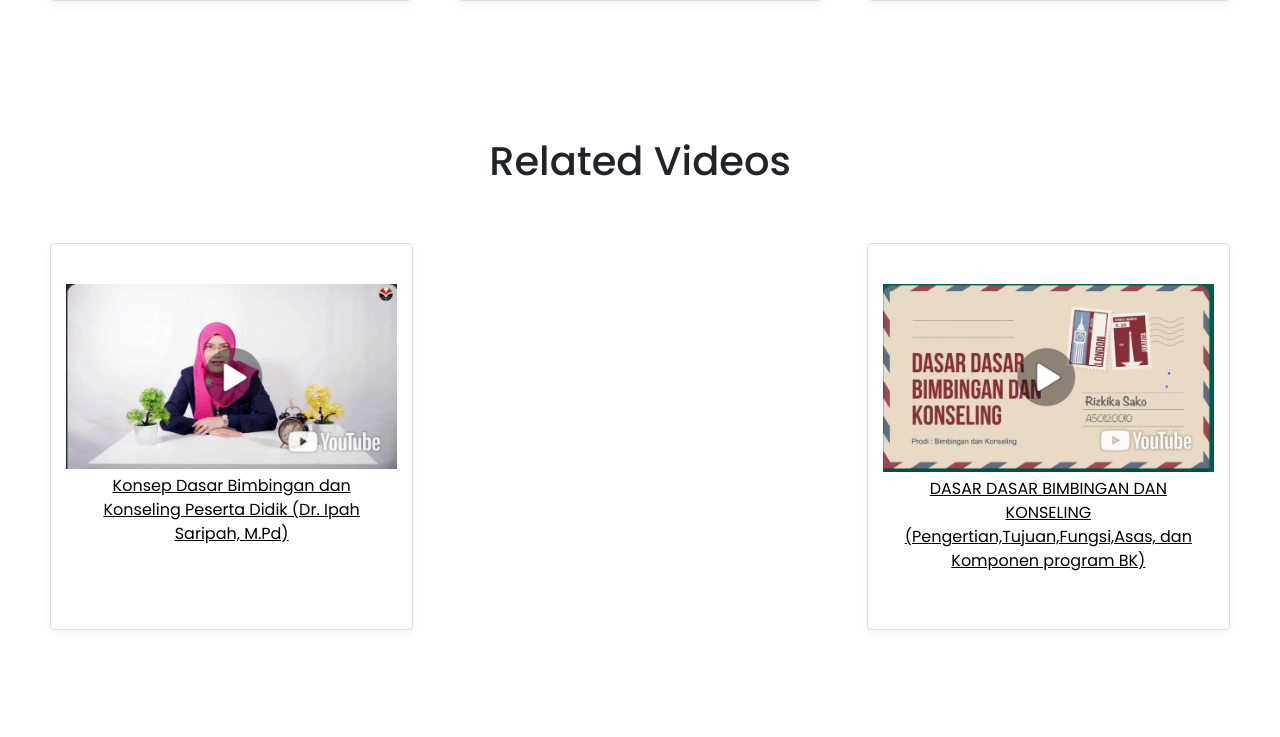
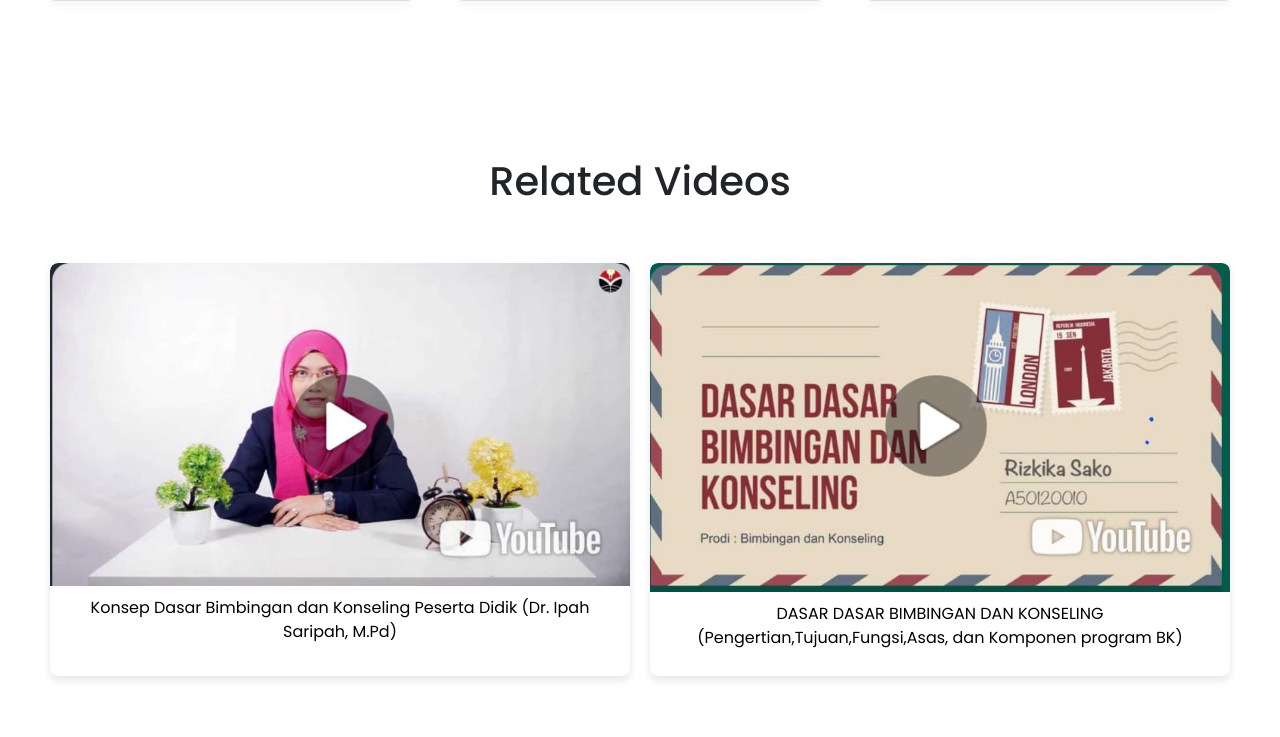
Before and after one commit to MuhamadAzharrudin/bimbingan-konseling, a plain HTML site: page index.html in a window 1280 px wide. Shown: the part 6023-6760 px from the top of the page. Drawn offline with nearby package versions, Linux system fonts and the light colour scheme.

Commit message:
bimbingan konseling

```diff
--- a/assets/css/style.css
+++ b/assets/css/style.css
@@ -394,3 +394,40 @@ footer a {
   font-size: 35px;
   color: black;
 }
+
+.video {
+  margin-top: 20px;
+}
+
+.card-group {
+  display: flex;
+  flex-wrap: wrap;
+  max-width: 1200px;
+  margin-top: 50px;
+  padding: 0 10px;
+  justify-content: space-between;
+}
+
+.cardd {
+  width: calc(50% - 10px); /* 50% width for each card with 10px spacing in between */
+  margin-bottom: 20px;
+  box-shadow: 0 4px 8px rgba(0, 0, 0, 0.1);
+  border-radius: 8px;
+  overflow: hidden;
+}
+
+.cardd img {
+  width: 100%;
+  height: auto;
+  border-radius: 8px 8px 0 0; /* rounded corners only at the top */
+}
+
+.cardd p {
+  padding: 10px;
+  text-align: center;
+}
+
+.cardd p a {
+  text-decoration: none;
+  color: black;
+}
--- a/index.html
+++ b/index.html
@@ -217,19 +217,19 @@
 
   <section class="video">
     <h1>Related Videos</h1>
-    <ul class="cards">
-      <li class="card">
-        <img src="img/yt1.jpeg" alt="img">
+    <div class="card-group">
+      <div class="cardd">
+        <a href="https://youtu.be/xc0daRBKJPM?feature=shared" target="_blank"><img src="img/yt1.jpeg" alt="img"></a>
         <p><a href="https://youtu.be/xc0daRBKJPM?feature=shared" style="color: black;">Konsep Dasar Bimbingan dan
             Konseling Peserta Didik (Dr.
             Ipah Saripah, M.Pd)</a></p>
-      </li>
-      <li class="card">
-        <img src="img/yt2.jpeg" alt="img">
-        <p><a href="https://youtu.be/mKRLUn3gO9s?si=KyRsZEU1M8xtuAnL" style="color: black;">DASAR DASAR BIMBINGAN DAN KONSELING
+      </div>
+      <div class="cardd">
+        <a href="https://youtu.be/mKRLUn3gO9s?si=KyRsZEU1M8xtuAnL" target="_blank"><img src="img/yt2.jpeg" alt="img"></a>
+        <p><a href="https://youtu.be/mKRLUn3gO9s?si=KyRsZEU1M8xtuAnL"style="color: black;">DASAR DASAR BIMBINGAN DAN KONSELING
             (Pengertian,Tujuan,Fungsi,Asas, dan Komponen program BK)</a></p>
-      </li>
-    </ul>
+      </div>
+    </div>
   </section>
 
   <section id="contact">
```
